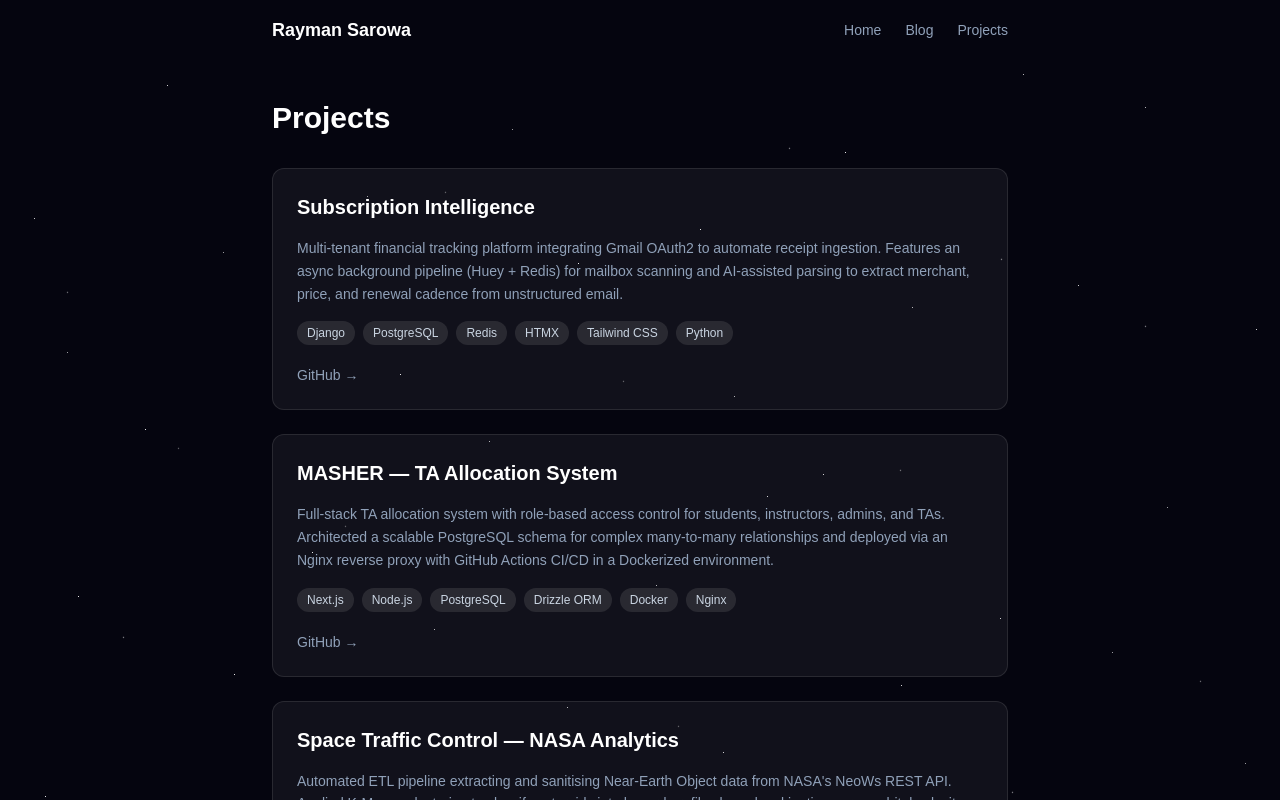
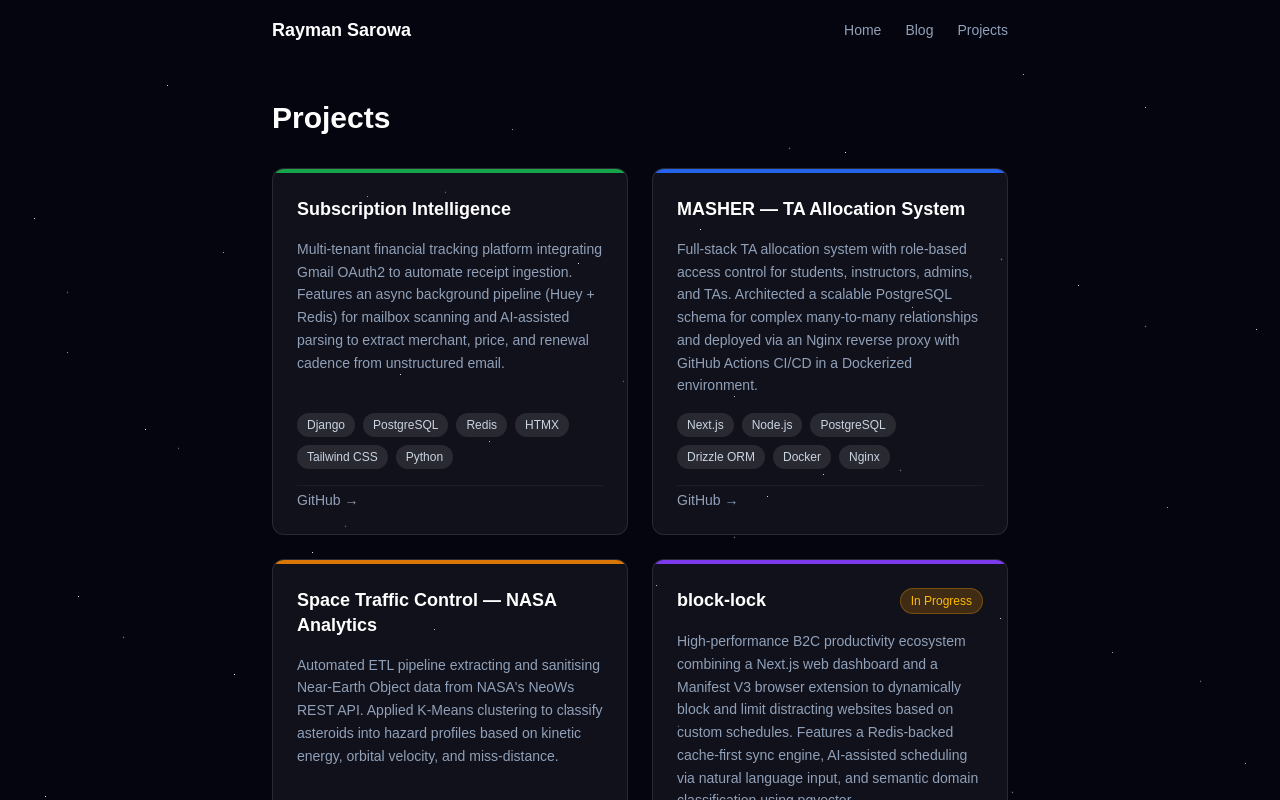
Before and after one commit to raymansarowa976/personal-website, a Next.js app: page /projects in a window 1280 px wide. Shown: the top 800 px of the page. Built offline with nearby package versions, Linux system fonts and the light colour scheme.

Commit message:
much cooler look now

```diff
--- a/app/projects/page.tsx
+++ b/app/projects/page.tsx
@@ -11,7 +11,7 @@ export default function ProjectsPage() {
   return (
     <main className="max-w-3xl mx-auto py-10 px-4">
       <h1 className="text-3xl font-bold mb-8 text-white">Projects</h1>
-      <div className="flex flex-col gap-6">
+      <div className="grid grid-cols-1 md:grid-cols-2 gap-6">
         {projects.map((project) => (
           <ProjectCard key={project.title} {...project} />
         ))}
--- a/components/ProjectCard.tsx
+++ b/components/ProjectCard.tsx
@@ -1,16 +1,26 @@
 import type { Project } from '@/lib/projects'
 
-export function ProjectCard({ title, description, stack, githubUrl, demoUrl, inProgress }: Project) {
+export function ProjectCard({ title, description, stack, githubUrl, demoUrl, inProgress, accent }: Project) {
   return (
-    <article className="flex flex-col gap-4 p-6 rounded-xl border border-white/10 bg-white/5 hover:border-white/20 transition-colors">
-      <div className="flex items-center gap-3">
-        <h2 className="text-xl font-semibold text-white">{title}</h2>
+    <article className="flex flex-col rounded-xl border border-white/10 bg-white/5 hover:border-white/20 overflow-hidden transition-colors">
+      {accent && (
+        <div
+          data-accent
+          className="h-1 w-full shrink-0"
+          style={{ backgroundColor: accent }}
+        />
+      )}
+
+      <div className="flex flex-col gap-4 p-6 flex-1">
+        <div className="flex items-start justify-between gap-3">
+          <h2 className="text-lg font-semibold text-white leading-snug">{title}</h2>
           {inProgress && (
-          <span className="px-2.5 py-1 rounded-full text-xs font-medium bg-amber-500/20 text-amber-400 border border-amber-500/30">
+            <span className="shrink-0 px-2.5 py-1 rounded-full text-xs font-medium bg-amber-500/20 text-amber-400 border border-amber-500/30">
               In Progress
             </span>
           )}
         </div>
+
         <p className="text-slate-400 text-sm leading-relaxed flex-1">{description}</p>
 
         <div className="flex flex-wrap gap-2">
@@ -24,7 +34,7 @@ export function ProjectCard({ title, description, stack, githubUrl, demoUrl, inP
           ))}
         </div>
 
-      <div className="flex items-center gap-3 pt-1">
+        <div className="flex items-center gap-4 pt-1 border-t border-white/5">
           <a
             href={githubUrl}
             target="_blank"
@@ -44,6 +54,7 @@ export function ProjectCard({ title, description, stack, githubUrl, demoUrl, inP
             </a>
           )}
         </div>
+      </div>
     </article>
   )
 }
--- a/lib/projects.ts
+++ b/lib/projects.ts
@@ -5,6 +5,7 @@ export interface Project {
   githubUrl: string
   demoUrl?: string
   inProgress?: boolean
+  accent?: string
 }
 
 export const projects: Project[] = [
@@ -14,6 +15,7 @@ export const projects: Project[] = [
       'Multi-tenant financial tracking platform integrating Gmail OAuth2 to automate receipt ingestion. Features an async background pipeline (Huey + Redis) for mailbox scanning and AI-assisted parsing to extract merchant, price, and renewal cadence from unstructured email.',
     stack: ['Django', 'PostgreSQL', 'Redis', 'HTMX', 'Tailwind CSS', 'Python'],
     githubUrl: 'https://github.com/raymansarowa976/Subscription-Intelligence',
+    accent: '#16a34a',
   },
   {
     title: 'MASHER — TA Allocation System',
@@ -21,6 +23,7 @@ export const projects: Project[] = [
       'Full-stack TA allocation system with role-based access control for students, instructors, admins, and TAs. Architected a scalable PostgreSQL schema for complex many-to-many relationships and deployed via an Nginx reverse proxy with GitHub Actions CI/CD in a Dockerized environment.',
     stack: ['Next.js', 'Node.js', 'PostgreSQL', 'Drizzle ORM', 'Docker', 'Nginx'],
     githubUrl: 'https://github.com/raymansarowa976/TA-Allocation-MASHER',
+    accent: '#2563eb',
   },
   {
     title: 'Space Traffic Control — NASA Analytics',
@@ -28,6 +31,7 @@ export const projects: Project[] = [
       'Automated ETL pipeline extracting and sanitising Near-Earth Object data from NASA\'s NeoWs REST API. Applied K-Means clustering to classify asteroids into hazard profiles based on kinetic energy, orbital velocity, and miss-distance.',
     stack: ['Python', 'Pandas', 'Scikit-Learn', 'SciPy', 'SQLite'],
     githubUrl: 'https://github.com/raymansarowa976/space-traffic-control',
+    accent: '#d97706',
   },
   {
     title: 'block-lock',
@@ -36,5 +40,6 @@ export const projects: Project[] = [
     stack: ['Next.js', 'TypeScript', 'Prisma', 'PostgreSQL', 'Redis', 'Auth.js', 'Zod', 'Turborepo', 'Chrome Extension MV3'],
     githubUrl: 'https://github.com/raymansarowa976/block-lock',
     inProgress: true,
+    accent: '#7c3aed',
   },
 ]
```
Also changed, not shown: 1 other file (tests, documents, lock files or other folders). Lines whose indentation alone changed are shown as unchanged.
